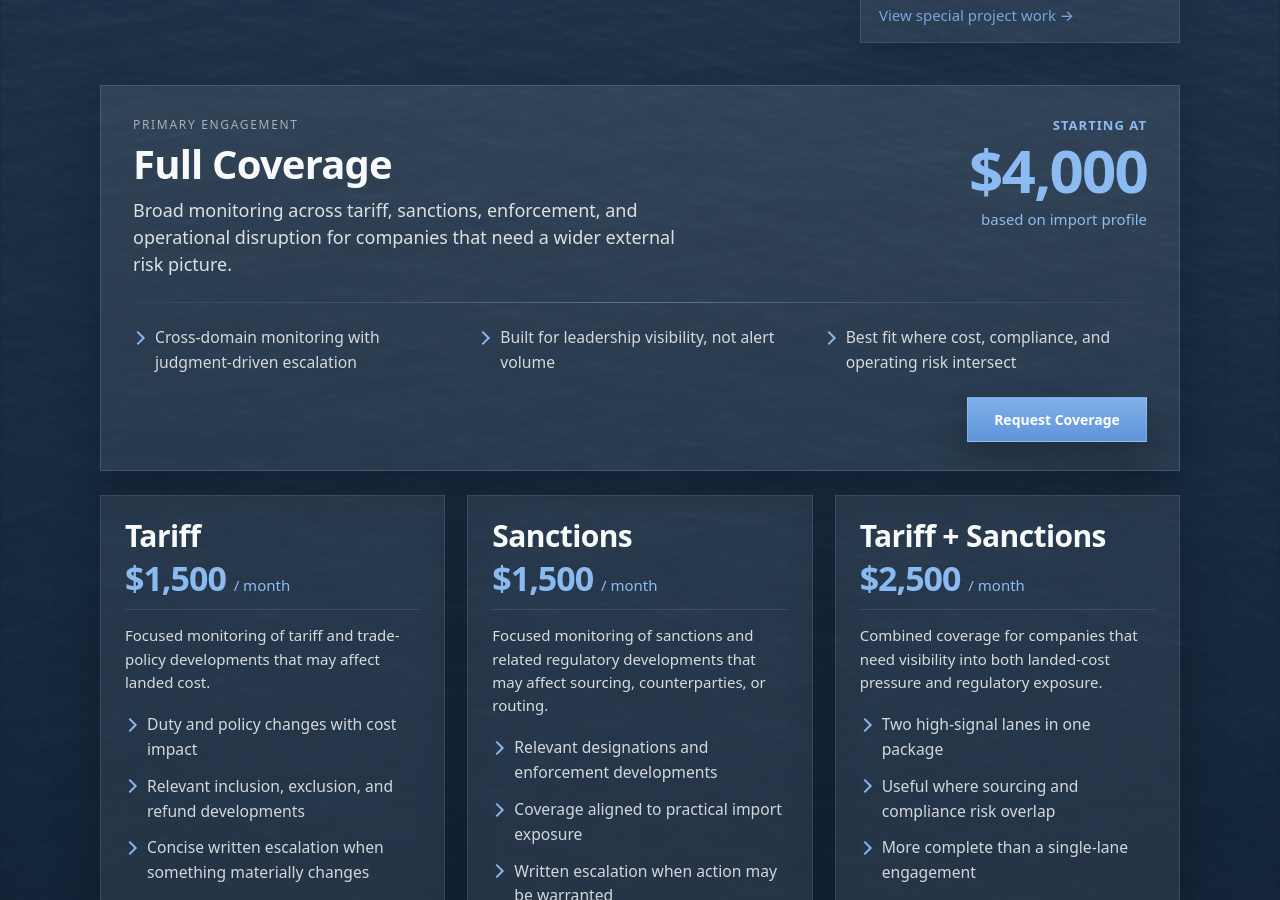
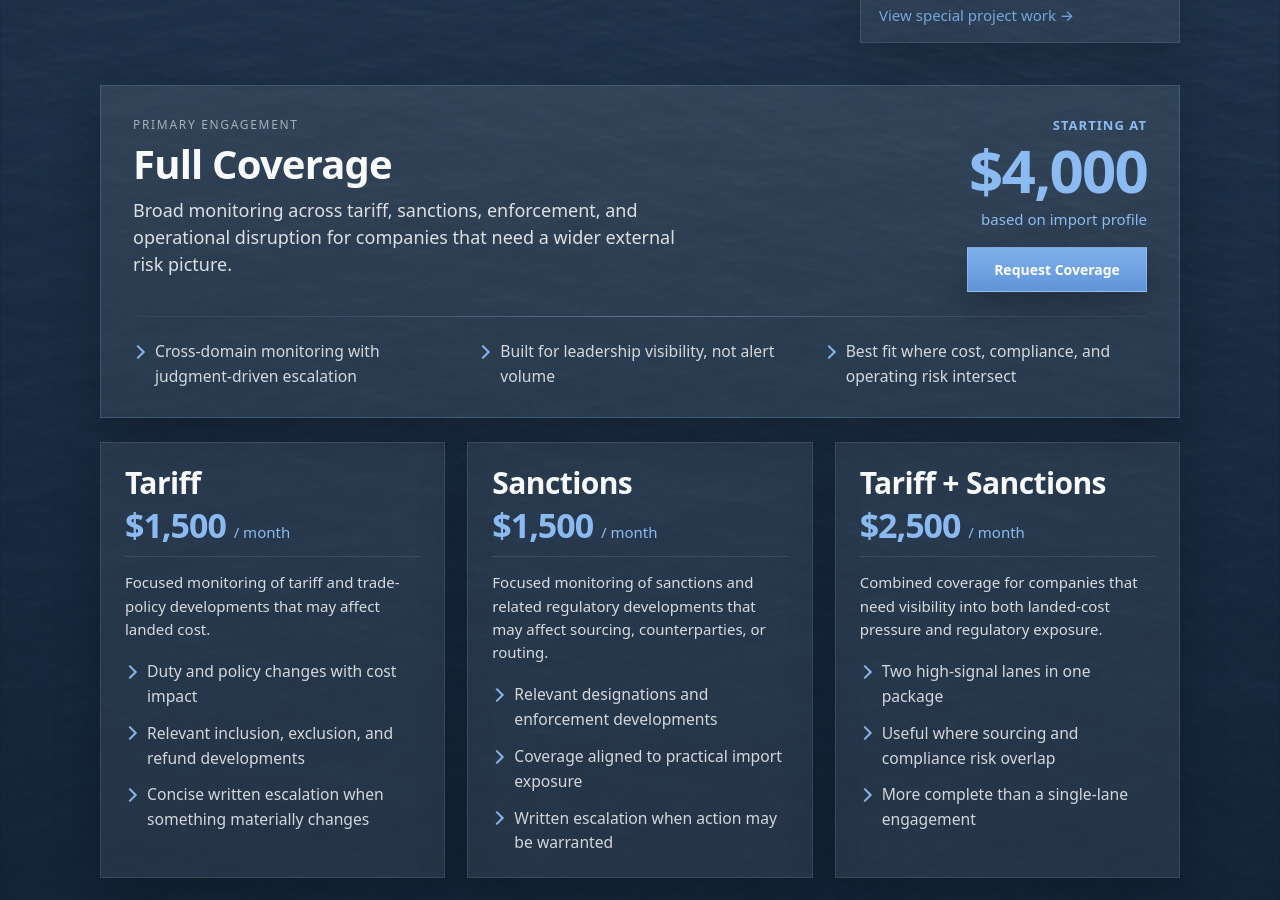
Before and after one commit to importrisk/import-risk-intelligence-site, a Jekyll site: the page built from pricing.html, in a window 1280 px wide and 900 px high, scrolled down 502 px. Built offline with Jekyll 4.4.1, drawn with Linux system fonts in a browser that asks for light colours.

Commit message:
Update pricing.html

```diff
--- a/pricing.html
+++ b/pricing.html
@@ -43,7 +43,7 @@
 </section>
 
       <section class="pricing-featured-wrap" aria-label="Featured pricing option">
-     <article class="pricing-card pricing-card-featured">
+  <article class="pricing-card pricing-card-featured">
   <div class="pricing-card-featured-grid">
     <div class="pricing-card-main">
       <p class="pricing-kicker">Primary engagement</p>
@@ -57,6 +57,10 @@
       <p class="pricing-card-starting">Starting at</p>
       <p class="pricing-card-price pricing-card-price-featured">$4,000</p>
       <p class="pricing-card-term">based on import profile</p>
+
+      <div class="pricing-card-cta">
+        <a class="btn btn-primary pricing-card-cta-btn" href="./contact.html">Request Coverage</a>
+      </div>
     </div>
   </div>
 
@@ -67,10 +71,6 @@
     <li>Built for leadership visibility, not alert volume</li>
     <li>Best fit where cost, compliance, and operating risk intersect</li>
   </ul>
-
-  <div class="pricing-card-featured-cta">
-    <a class="btn btn-primary pricing-card-cta-btn" href="./contact.html">Request Coverage</a>
-  </div>
 </article>
       </section>
 
```
